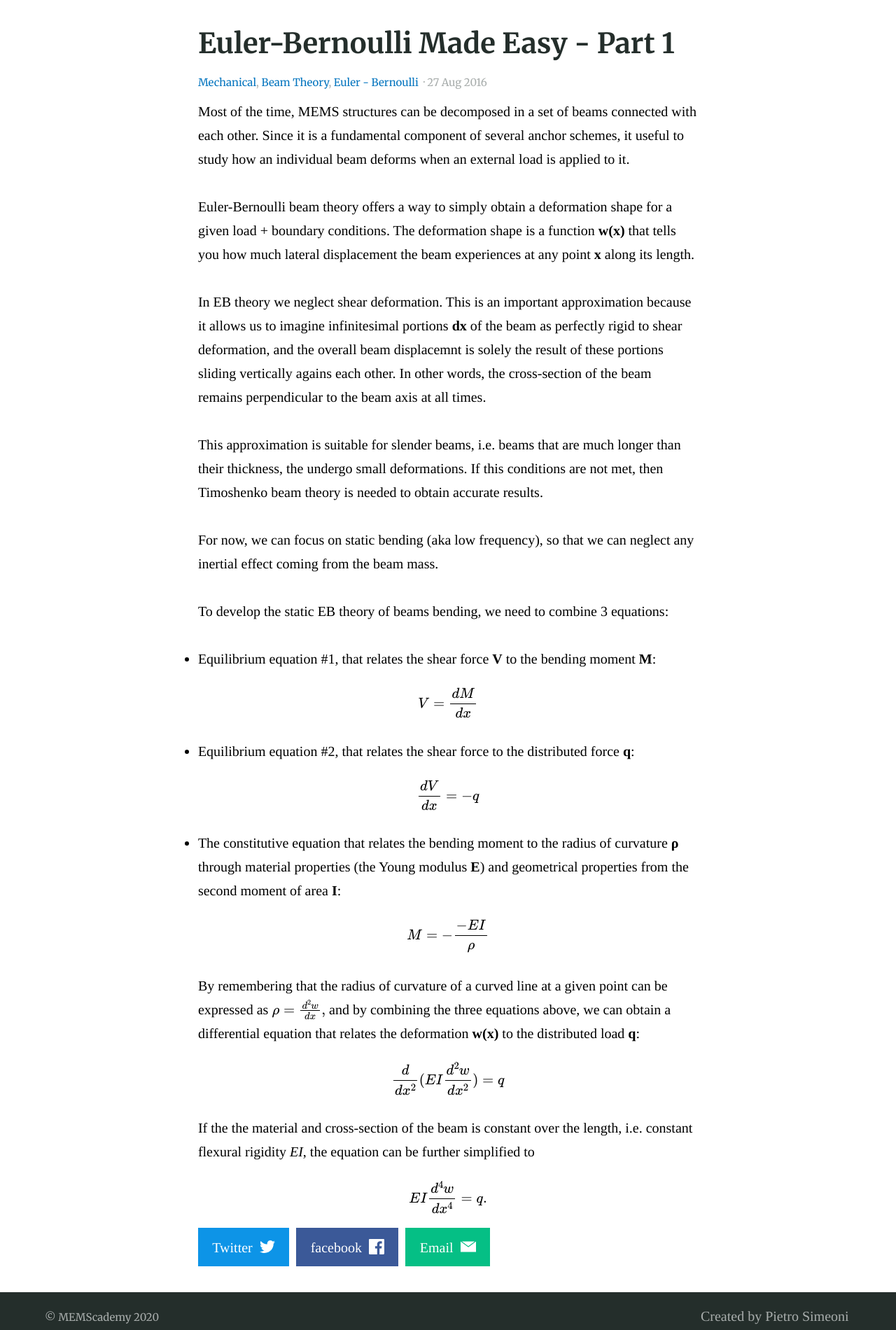
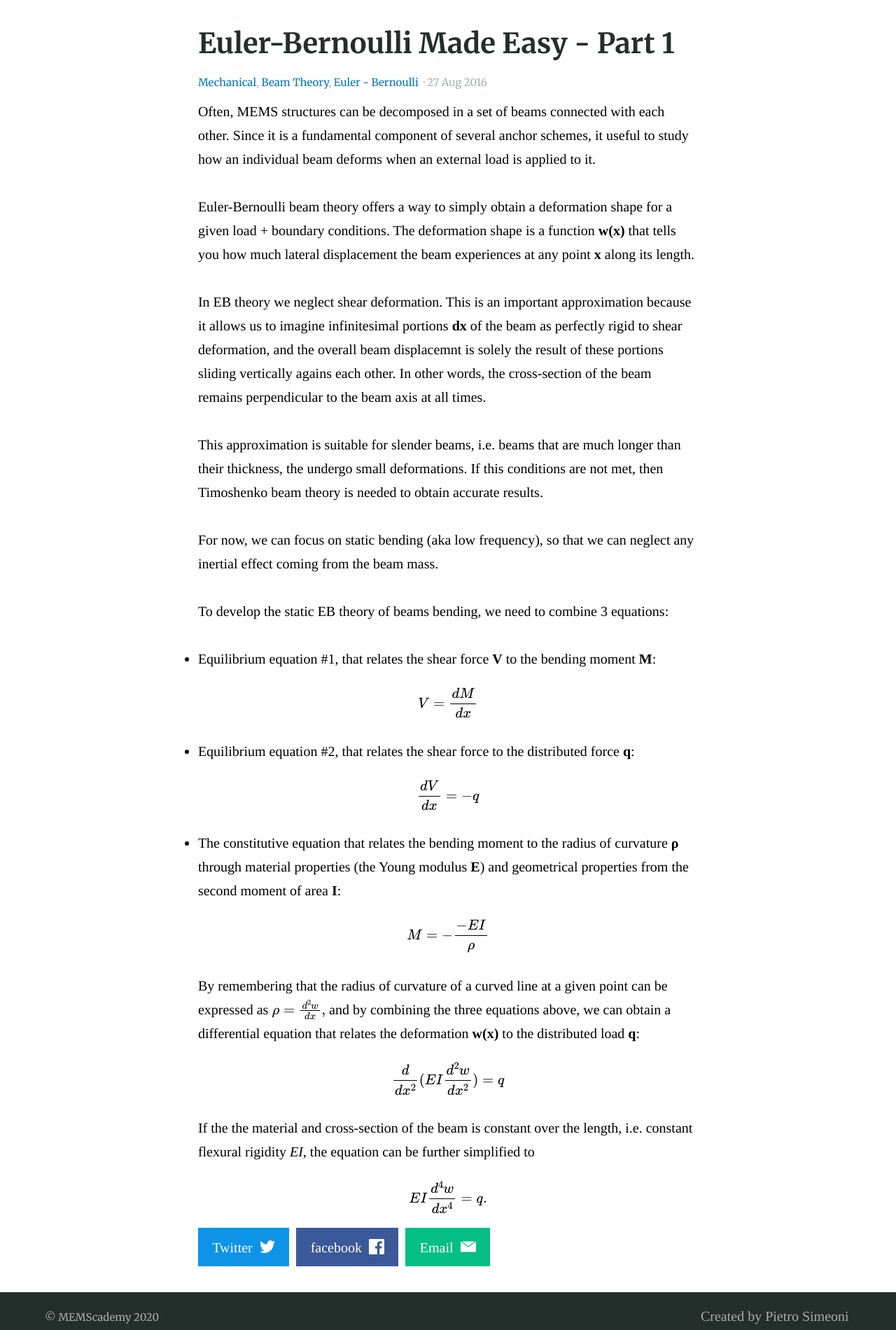
Before and after one commit to simeonipietro/memscademy.com, a Jekyll site: the page built from _posts/2016-08-27- Euler Benroulli Made Easy 1.md, in a window 1280 px wide. Shown: the part 424-2324 px from the top of the page at 70% size. Built offline with Jekyll 4.4.1, drawn with Linux system fonts in a browser that asks for light colours; our own code applies the rules of GitHub Pages for plain Markdown files; formulas are drawn with MathJax 3.

Commit message:
Update 2016-08-27- Euler Benroulli Made Easy 1.md

```diff
--- a/_posts/2016-08-27- Euler Benroulli Made Easy 1.md
+++ b/_posts/2016-08-27- Euler Benroulli Made Easy 1.md
@@ -7,7 +7,7 @@ categories:
 feature_image: "https://picsum.photos/2560/600?image=872"
 ---
 
-Most of the time, MEMS structures can be decomposed in a set of beams connected with each other. Since it is a fundamental component of several anchor schemes, it useful to study how an individual beam deforms when an external load is applied to it.
+Often, MEMS structures can be decomposed in a set of beams connected with each other. Since it is a fundamental component of several anchor schemes, it useful to study how an individual beam deforms when an external load is applied to it.
 
 Euler-Bernoulli beam theory offers a way to simply obtain a deformation shape for a given load + boundary conditions. The deformation shape is a function **w(x)** that tells you how much lateral displacement the beam experiences at any point **x** along its length.
 
```
